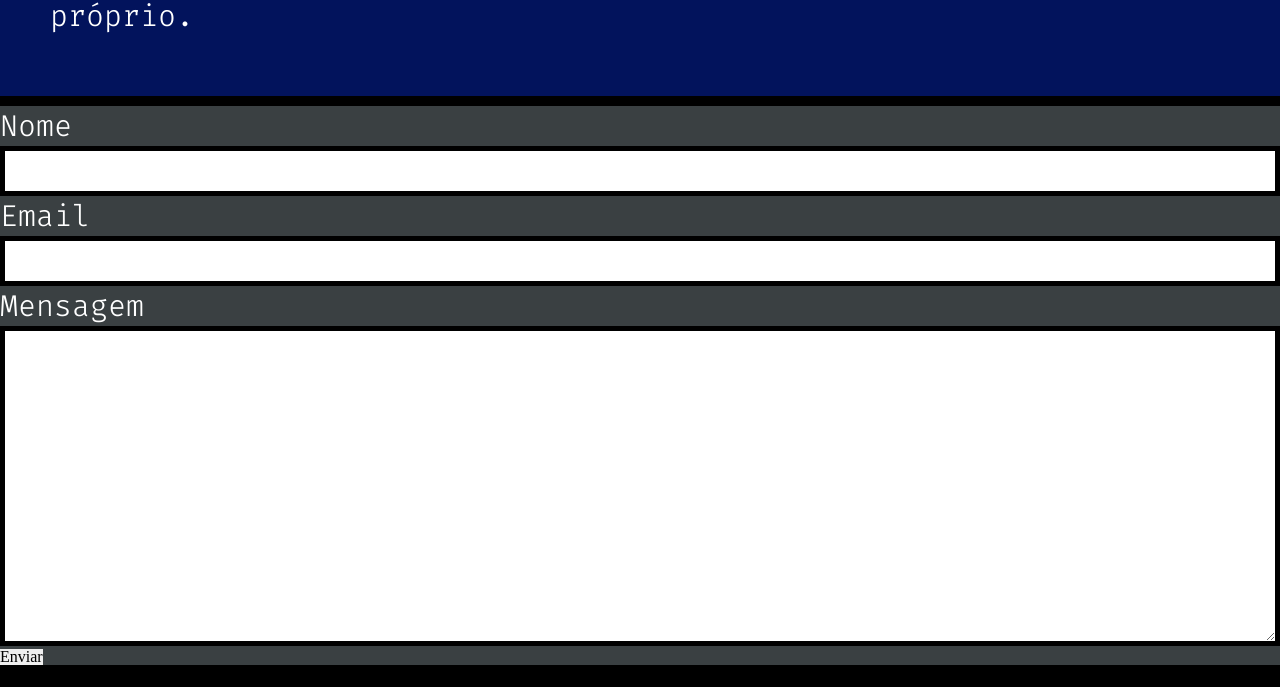
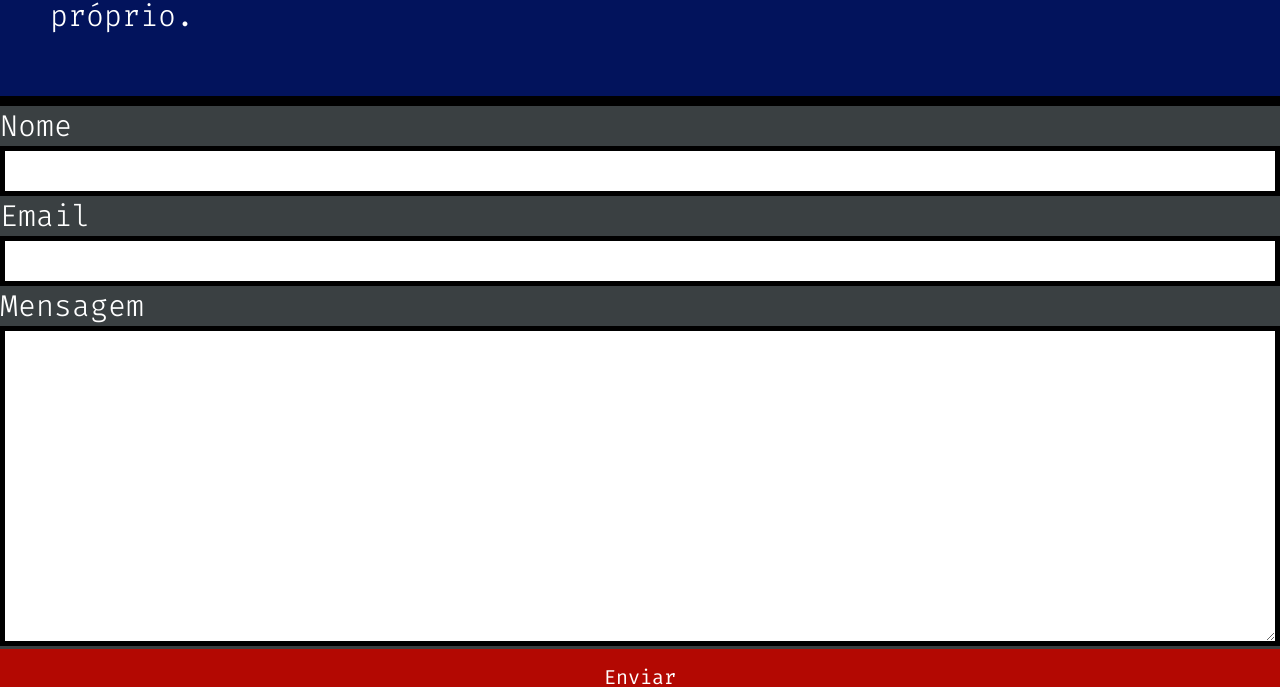
Before and after one commit to eduhguarieiro/eduhguarieiro.github.io, a plain HTML site: page index.html in a window 1280 px wide. Shown: the part 2727-3414 px from the top of the page. Drawn offline with Linux system fonts and the light colour scheme.

Commit message:
Add a variation to the main-button component

```diff
--- a/css/components/main-button.css
+++ b/css/components/main-button.css
@@ -16,3 +16,7 @@
     border-radius: 10px;
     transform: scale(1.1);
 }
+
+.main-button.-full {
+    width: 100%;
+}
--- a/index.html
+++ b/index.html
@@ -143,7 +143,7 @@
         <label class="main-label" for="massage">Mensagem</label>
         <textarea class="main-input -textarea" name="" id="massage"></textarea>
 
-        <button type="submit">Enviar</button>
+        <button class="main-button -full" type="submit">Enviar</button>
     </form>
 
     <footer class="main-footer">
```
